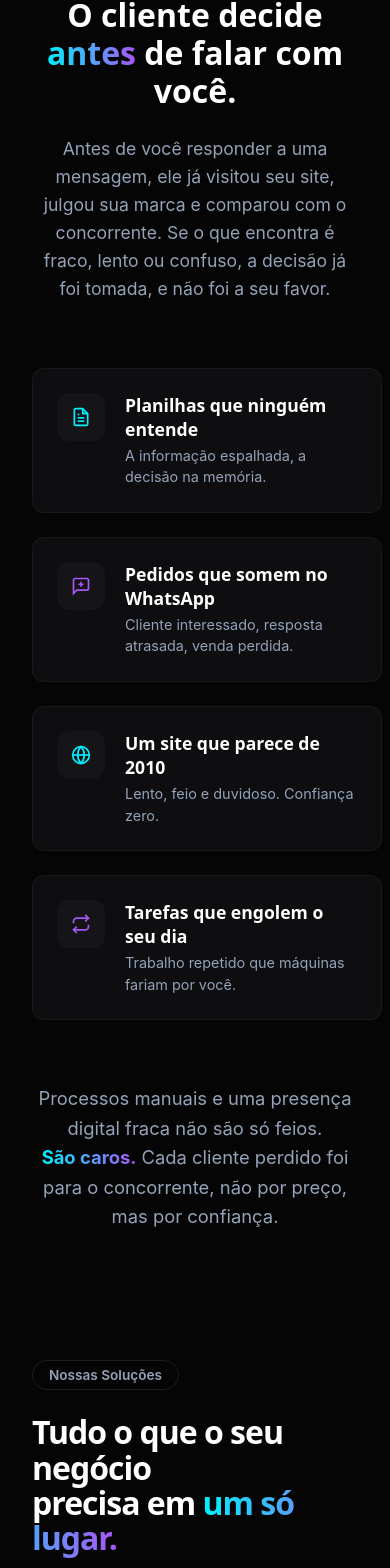
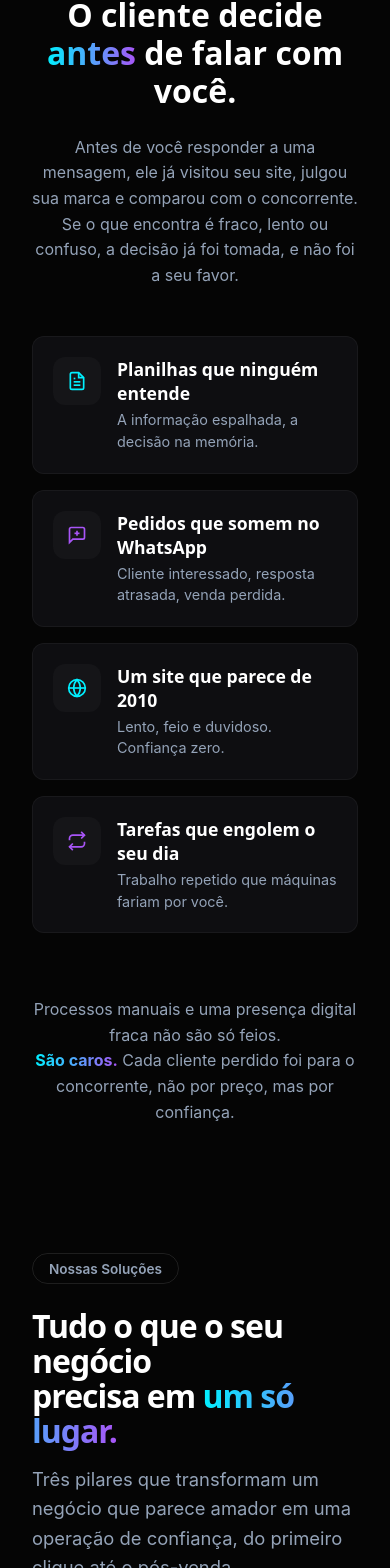
Before and after one commit to lucasxsdw/Meu-repositorio, a React (Vite) app: page / in a window 390 px wide. Shown: the part 1215-2783 px from the top of the page. Built offline with nearby package versions, Linux system fonts and the light colour scheme.

Commit message:
fix: ajusta overflow da grid e tamanhos de fonte no mobile da secao problemas

```diff
--- a/src/pages/B2bLanding/components/Problemas/Problemas.css
+++ b/src/pages/B2bLanding/components/Problemas/Problemas.css
@@ -49,7 +49,6 @@
 /* O Grid Mágico */
 .problemas-grid {
   display: grid;
-  /* Cria colunas de no mínimo 300px. Se não couber, empilha sozinho */
   grid-template-columns: repeat(auto-fit, minmax(350px, 1fr));
   gap: 1.5rem;
   width: 100%;
@@ -117,3 +116,35 @@
 .font-bold {
   font-weight: 700;
 }
+
+/* ==========================================
+   RESPONSIVIDADE MOBILE (Adicionado)
+   ========================================== */
+@media (max-width: 768px) {
+  .problemas-container {
+    padding: 4rem 1rem; /* Reduz margens externas */
+  }
+
+  .section-title {
+    font-size: 2rem; /* Ajuste seguro para telas estreitas */
+  }
+
+  .section-subtitle {
+    font-size: 1rem;
+    margin-bottom: 3rem;
+  }
+
+  .problemas-grid {
+    grid-template-columns: 1fr; /* Força 1 coluna exata, sem minmax de 350px */
+    gap: 1rem;
+  }
+
+  .problema-card {
+    padding: 1.25rem; /* Reduz padding interno do cartão */
+    gap: 1rem;
+  }
+
+  .problemas-footer {
+    font-size: 1rem; /* Ajusta texto do rodapé */
+  }
+}
```
